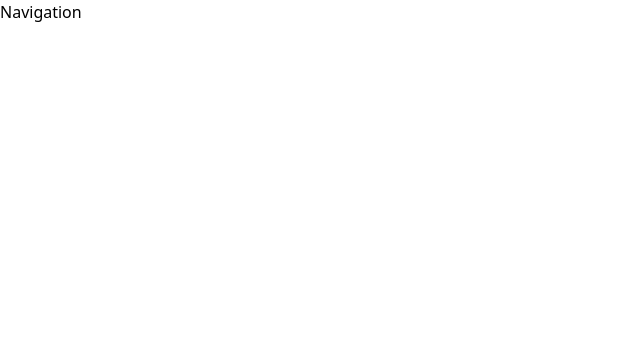
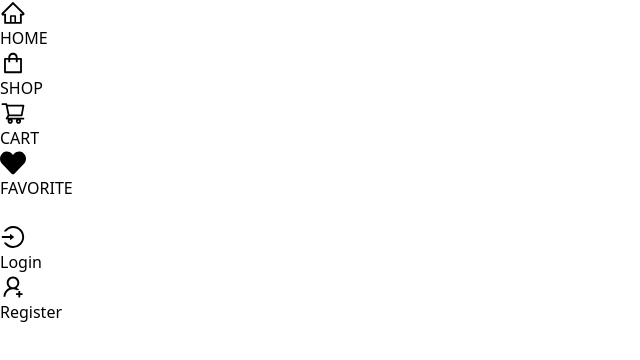
Before and after one commit to syThe0P/PranavStore, a React (Vite) app in the folder frontend/: page / in a window 1280 px wide. Shown: the top 360 px of the page, without its empty margins (0-640 px from the left). Built offline with nearby package versions, Linux system fonts and the light colour scheme.

Commit message:
setup redux and store also navigation bar

```diff
--- a/frontend/package.json
+++ b/frontend/package.json
@@ -10,6 +10,7 @@
     "preview": "vite preview"
   },
   "dependencies": {
+    "@reduxjs/toolkit": "^2.2.4",
     "apexcharts": "^3.49.0",
     "axios": "^1.6.8",
     "flowbite": "^2.3.0",
@@ -19,6 +20,7 @@
     "react-apexcharts": "^1.4.1",
     "react-dom": "^18.2.0",
     "react-icons": "^5.2.0",
+    "react-redux": "^9.1.2",
     "react-router": "^6.23.0",
     "react-router-dom": "^6.23.0",
     "react-slick": "^0.30.2",
--- a/frontend/src/pages/Auth/Navigation.jsx
+++ b/frontend/src/pages/Auth/Navigation.jsx
@@ -9,10 +9,112 @@
 } from "react-icons/ai";
 import { FaHeart } from "react-icons/fa";
 import { Link } from "react-router-dom";
+import { useNavigate } from "react-router-dom";
+import { useSelector, useDispatch } from "react-redux";
+import { useLoginMutation } from "../../redux/api/usersApiSlice";
+import { logout } from "../../redux/features/auth/authSlice";
 import "./Navigation.css";
 
 const Navigation = () => {
-  return <div>Navigation</div>;
+  const { userInfo } = useSelector((state) => state.auth);
+  const [dropdownOpen, setDropdownOpen] = useState(false);
+  const [showSidebar, setShowSidebar] = useState(false);
+
+  const toggleDropdown = () => {
+    setDropdownOpen(!dropdownOpen);
+  };
+  const toggleSidebar = () => {
+    setShowSidebar(!showSidebar);
+  };
+  const closeSidebar = () => {
+    setShowSidebar(false);
+  };
+  const dispatch = useDispatch();
+  const navigate = useNavigate();
+  const [logoutApiCall] = useLoginMutation();
+  const logoutHandler = async () => {
+    try {
+      await logoutApiCall().unwrap();
+      dispatch(logout());
+      navigate("/login");
+    } catch (error) {
+      console.log(error);
+    }
+  };
+
+  return (
+    <div
+      style={{ zIndex: 999 }}
+      className={`${
+        showSidebar ? "hidden" : "flex"
+      } xl:flex lg:flex md:flex sm:hidden flex-col justify-between p-4 text-white bg-black w-[4%] hover:w-[15%] h-[100vh] fixed`}
+      id="navigation-container"
+    >
+      <div className="flex flex-col justify-center space-y-4">
+        <Link
+          to="/"
+          className="flex items-center transition-transform transform hover:translate-x-2"
+        >
+          <AiOutlineHome className="mr-2 mt-[3rem]" size={26} />
+          <span className="hidden nav-item-name mt-[3rem]">HOME</span>
+        </Link>
+        <Link
+          to="/shop"
+          className="flex items-center transition-transform transform hover:translate-x-2"
+        >
+          <AiOutlineShopping className="mr-2 mt-[3rem]" size={26} />
+          <span className="hidden nav-item-name mt-[3rem]">SHOP</span>
+        </Link>
+        <Link
+          to="/cart"
+          className="flex items-center transition-transform transform hover:translate-x-2"
+        >
+          <AiOutlineShoppingCart className="mr-2 mt-[3rem]" size={26} />
+          <span className="hidden nav-item-name mt-[3rem]">CART</span>
+        </Link>
+        <Link
+          to="/favorite"
+          className="flex items-center transition-transform transform hover:translate-x-2"
+        >
+          <FaHeart className="mr-2 mt-[3rem]" size={26} />
+          <span className="hidden nav-item-name mt-[3rem]">FAVORITE</span>
+        </Link>
+      </div>
+      <div className="relative">
+        <button
+          onClick={toggleDropdown}
+          className="flex items-center text-gray-800 focus:outline-none"
+        >
+          {userInfo ? (
+            <span className="text-white">{userInfo.username}</span>
+          ) : (
+            <></>
+          )}
+        </button>
+      </div>
+
+      <ul>
+        <li>
+          <Link
+            to="/login"
+            className="flex items-center transition-transform transform hover:translate-x-2"
+          >
+            <AiOutlineLogin className="mr-2 mt-[3rem]" size={26} />
+            <span className="hidden nav-item-name mt-[3rem]">Login</span>
+          </Link>
+        </li>
+        <li>
+          <Link
+            to="/register"
+            className="flex items-center transition-transform transform hover:translate-x-2"
+          >
+            <AiOutlineUserAdd className="mr-2 mt-[3rem]" size={26} />
+            <span className="hidden nav-item-name mt-[3rem]">Register</span>
+          </Link>
+        </li>
+      </ul>
+    </div>
+  );
 };
 
 export default Navigation;
--- /dev/null
+++ b/frontend/src/redux/api/apiSlice.js
@@ -0,0 +1,10 @@
+import { fetchBaseQuery, createApi } from "@reduxjs/toolkit/query/react";
+import { BASE_URL } from "../constants";
+
+const baseQuery = fetchBaseQuery({ baseUrl: BASE_URL });
+
+export const apiSlice = createApi({
+  baseQuery,
+  tagTypes: ["Product", "Order", "User", "Category"],
+  endpoints: () => ({}),
+});
--- /dev/null
+++ b/frontend/src/redux/api/usersApiSlice.js
@@ -0,0 +1,17 @@
+import { apiSlice } from "./apiSlice";
+import { USERS_URL } from "../constants";
+
+export const userApiSlice = apiSlice.injectEndpoints({
+  endpoints: (builder) => ({
+    login: builder.mutation({
+      query: (data) => ({
+        url: `${USERS_URL}/auth`,
+        method: "POST",
+        body: data,
+      }),
+    }),
+  }),
+});
+
+
+export const {useLoginMutation} = userApiSlice;
--- /dev/null
+++ b/frontend/src/redux/constants.js
@@ -0,0 +1,2 @@
+export const BASE_URL = "";
+export const USERS_URL = "/api/isers";
--- /dev/null
+++ b/frontend/src/redux/features/auth/authSlice.js
@@ -0,0 +1,28 @@
+import { createSlice } from "@reduxjs/toolkit";
+
+const initialState = {
+  userInfo: localStorage.getItem("userInfo")
+    ? JSON.parse(localStorage.getItem("userInfo"))
+    : null,
+};
+
+
+const authSlice = createSlice({
+    name: "auth",
+    initialState,
+    reducers: {
+        setCredentials: (state, action) =>{
+            state.userInfo = action.payload;
+            localStorage.setItem("userInfo", JSON.stringify(action.payload));
+            const expirationTime = new Date().getTime() + 30 * 24 * 60* 60* 1000;
+            localStorage.setItem("expirationTime", expirationTime);
+        },
+        logout: (state) => {
+            state.userInfo = null;
+            localStorage.clear();
+        }
+    }
+})
+
+export const  {setCredentials, logout} = authSlice.actions;
+export default authSlice.reducer;
--- /dev/null
+++ b/frontend/src/redux/store.js
@@ -0,0 +1,18 @@
+import { configureStore } from "@reduxjs/toolkit";
+import { setupListeners } from "@reduxjs/toolkit/query/react";
+import { apiSlice } from "./api/apiSlice";
+import authReducer from "./features/auth/authSlice"
+
+const store = configureStore({
+  reducer: {
+    [apiSlice.reducerPath]: apiSlice.reducer,
+    auth: authReducer,
+  },
+  middleware: (getDefaultMiddleware) =>
+    getDefaultMiddleware().concat(apiSlice.middleware),
+  devTools: true,
+});
+
+
+setupListeners(store.dispatch);
+export default store;
```
Also changed, not shown: frontend/src/main.jsx (+16 -16 lines), 1 other file (tests, documents, lock files or other folders).
